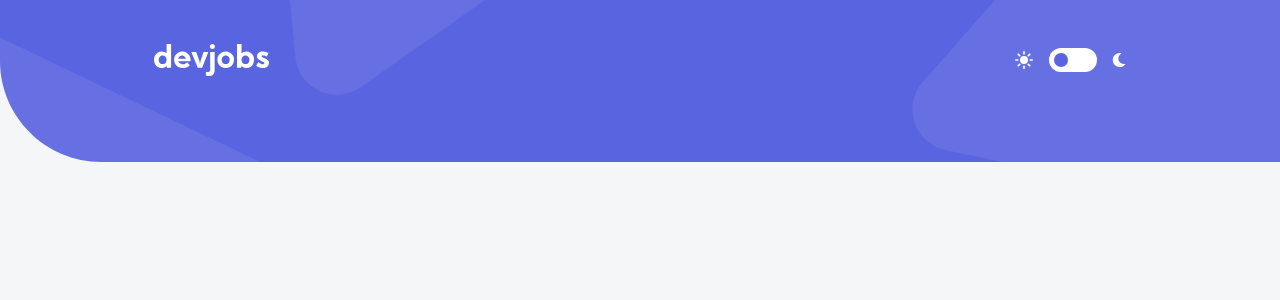
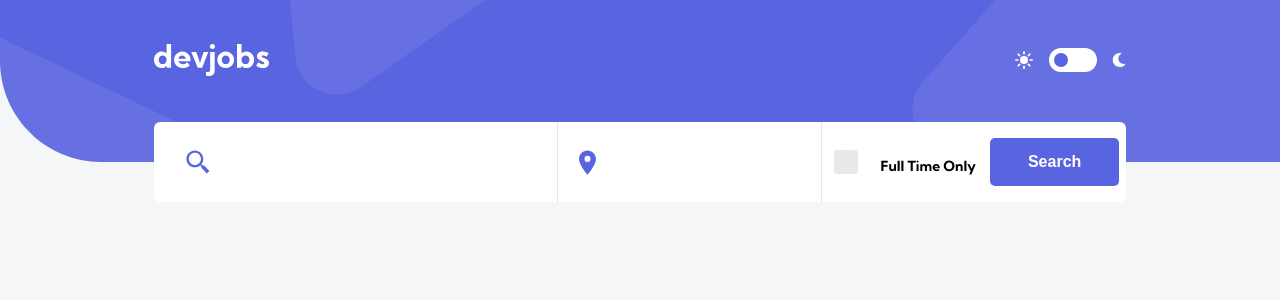
Before and after one commit to ding-09/github-jobs, a React (Create React App) app: page / in a window 1280 px wide. Shown: the top 300 px of the page. Built offline with nearby package versions, Linux system fonts and the light colour scheme.

Commit message:
added SearchBar component for search

```diff
--- a/src/components/Header.js
+++ b/src/components/Header.js
@@ -3,6 +3,7 @@ import styled from 'styled-components';
 import headerBG from '../assets/desktop/bg-pattern-header.svg';
 import logo from '../assets/desktop/logo.svg';
 import ToggleModeBtn from './ToggleModeBtn';
+import SearchBar from './SearchBar';
 
 const Header = ({ changeMode }) => {
   return (
@@ -10,6 +11,7 @@ const Header = ({ changeMode }) => {
       <div className="container">
         <img src={logo} alt="logo" />
         <ToggleModeBtn changeMode={changeMode} />
+        <SearchBar />
       </div>
     </StyledHeader>
   );
@@ -21,6 +23,7 @@ const StyledHeader = styled.header`
   background: url(${headerBG}) no-repeat;
   background-size: cover;
   padding: 4.4rem 0 8.4rem;
+  position: relative;
   .container {
     display: flex;
     justify-content: space-between;
--- /dev/null
+++ b/src/components/SearchBar.js
@@ -0,0 +1,118 @@
+import React from 'react';
+import styled from 'styled-components';
+import { MainLightButton } from '../styles/Buttons';
+import { BiSearchAlt2 as SearchIcon } from 'react-icons/bi';
+import { MdLocationOn as LocationIcon } from 'react-icons/md';
+import checkIcon from '../assets/desktop/icon-check.svg';
+
+const SearchBar = () => {
+  return (
+    <Form onSubmit={() => alert('hello')}>
+      <div className="form-group" id="description">
+        <SearchIcon />
+        <input type="text" />
+      </div>
+      <div className="form-group" id="location">
+        <LocationIcon />
+        <input type="text" />
+      </div>
+      <div className="form-group" id="submit">
+        <div className="sub-form-group">
+          <input type="checkbox" name="fullTime" />
+          <label htmlFor="fullTime">Full Time Only</label>
+        </div>
+        <MainLightButton buttonText="Search" type="submit" />
+      </div>
+    </Form>
+  );
+};
+
+const Form = styled.form`
+  position: absolute;
+  z-index: 1000;
+  background: #ffffff;
+  bottom: 0;
+  transform: translateY(50%);
+  width: 76%;
+  height: 8rem;
+  border-radius: 6px;
+  display: flex;
+  align-items: center;
+  font-family: Arial, Helvetica, sans-serif;
+  .form-group:not(#submit) {
+    height: 100%;
+    position: relative;
+    border-right: 1px solid rgba(110, 128, 152, 0.2);
+    display: flex;
+    align-items: center;
+    svg {
+      position: absolute;
+      width: 2.9rem;
+      height: 2.9rem;
+      color: ${(props) => props.theme.primaryColors.violet};
+    }
+    input {
+      width: 100%;
+      height: 50%;
+      padding-top: 4px;
+      border: none;
+      font-size: 1.6rem;
+      line-height: 1.6rem;
+    }
+  }
+  #description {
+    flex: 1 1 46rem;
+    input {
+      padding-left: 7rem;
+    }
+    svg {
+      left: 3rem;
+    }
+  }
+  #location {
+    flex: 1 1 30rem;
+    input {
+      padding-left: 5.5rem;
+    }
+    svg {
+      left: 1.5rem;
+    }
+  }
+  #submit {
+    display: flex;
+    justify-content: space-around;
+    align-items: center;
+    flex: 1 1 34.5rem;
+    padding-left: 0.5rem;
+    .sub-form-group {
+      display: inline-block;
+      label {
+        display: inline-block;
+        font-weight: 700;
+        padding-left: 4.6rem;
+        padding-top: 7px;
+        font-size: 1.4rem;
+      }
+      input[type='checkbox'] {
+        appearance: none;
+        background: rgba(24, 43, 45, 0.1);
+        height: 2.4rem;
+        width: 2.4rem;
+        border-radius: 3px;
+        position: absolute;
+        cursor: pointer;
+        &:checked {
+          background: ${(props) => props.theme.primaryColors.violet};
+          &:after {
+            content: url(${checkIcon});
+            position: absolute;
+            top: 6px;
+            left: 5px;
+          }
+        }
+      }
+    }
+  }
+`;
+
+export default SearchBar;
--- a/src/styles/Buttons.js
+++ b/src/styles/Buttons.js
@@ -12,11 +12,10 @@ const SecondaryLightButton = ({ buttonText }) => {
 const Button = styled.button`
   font-size: 1.6rem;
   font-weight: 700;
-  line-height: 1.6rem;
-  margin: 5rem;
+  font-family: Arial, Helvetica, sans-serif;
   color: white;
   background: ${(props) => props.theme.primaryColors.violet};
-  padding: 1.5rem 3.9rem;
+  padding: 1.5rem 3.8rem;
   border: none;
   border-radius: 0.5rem;
   &:hover {
--- a/src/styles/GlobalStyle.js
+++ b/src/styles/GlobalStyle.js
@@ -6,9 +6,6 @@ const GlobalStyle = createGlobalStyle`
         padding: 0;
         box-sizing: border-box;
         font-family: 'Kumbh Sans', sans-serif;
-        &:focus {
-            outline: none;
-        }
     }
     html {
         height: 100%;
@@ -16,8 +13,8 @@ const GlobalStyle = createGlobalStyle`
     }
     body {
         height: 100%;
-        font-size: 1.6rem;
-        line-height: 2.6rem;
+        font-size: 1.2rem;
+        /* line-height: 2.6rem; */
         background: ${(props) =>
           props.mode === 'dark'
             ? props.theme.darkMode.background
@@ -42,6 +39,15 @@ const GlobalStyle = createGlobalStyle`
     button {
         display: inline-block;
         cursor: pointer;
+        &:focus {
+            outline: none;
+        }
+    }
+    input {
+        cursor: pointer;
+        &:focus {
+            outline: none;
+        }
     }
 `;
 
```
Also changed, not shown: 1 other file (tests, documents, lock files or other folders).
